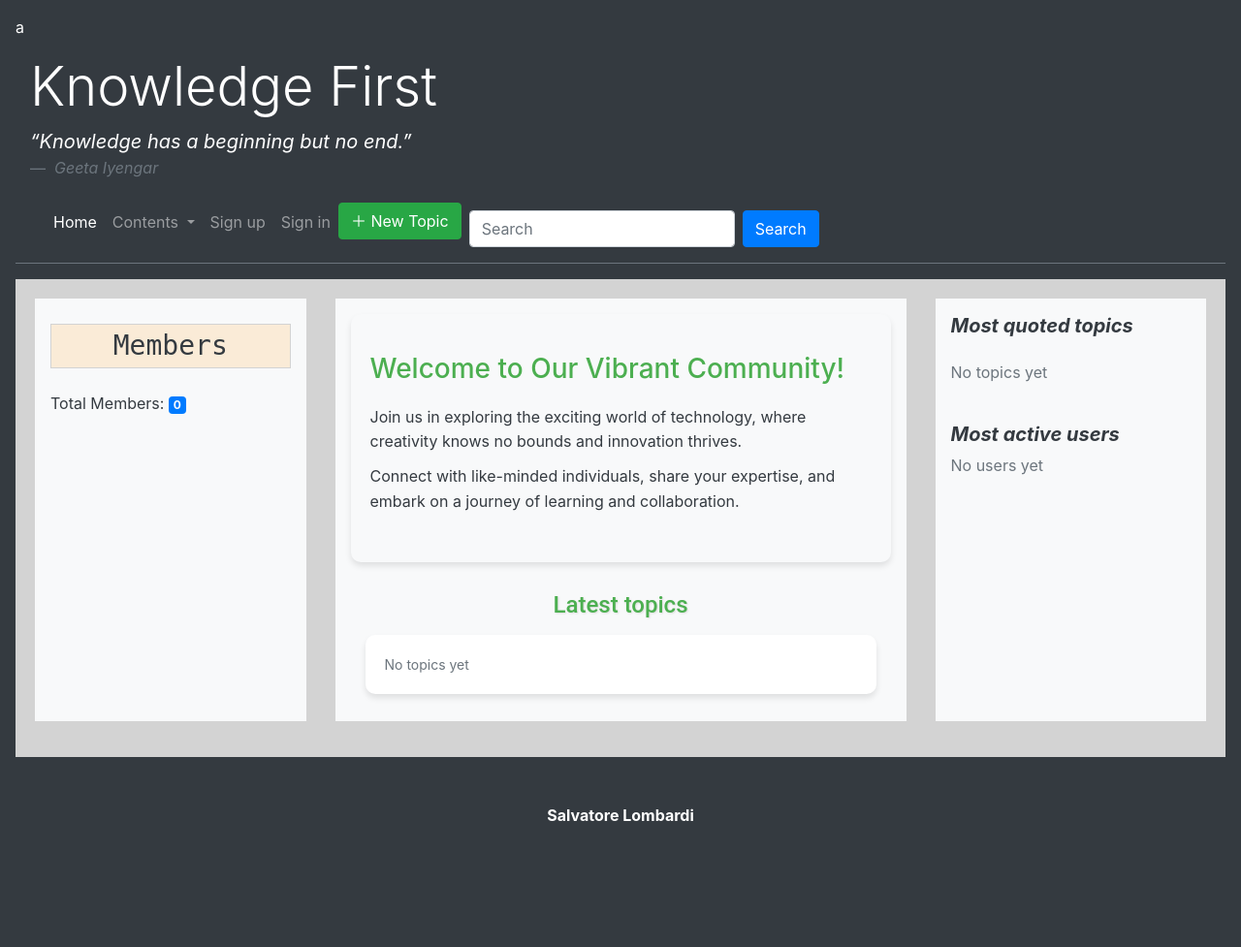
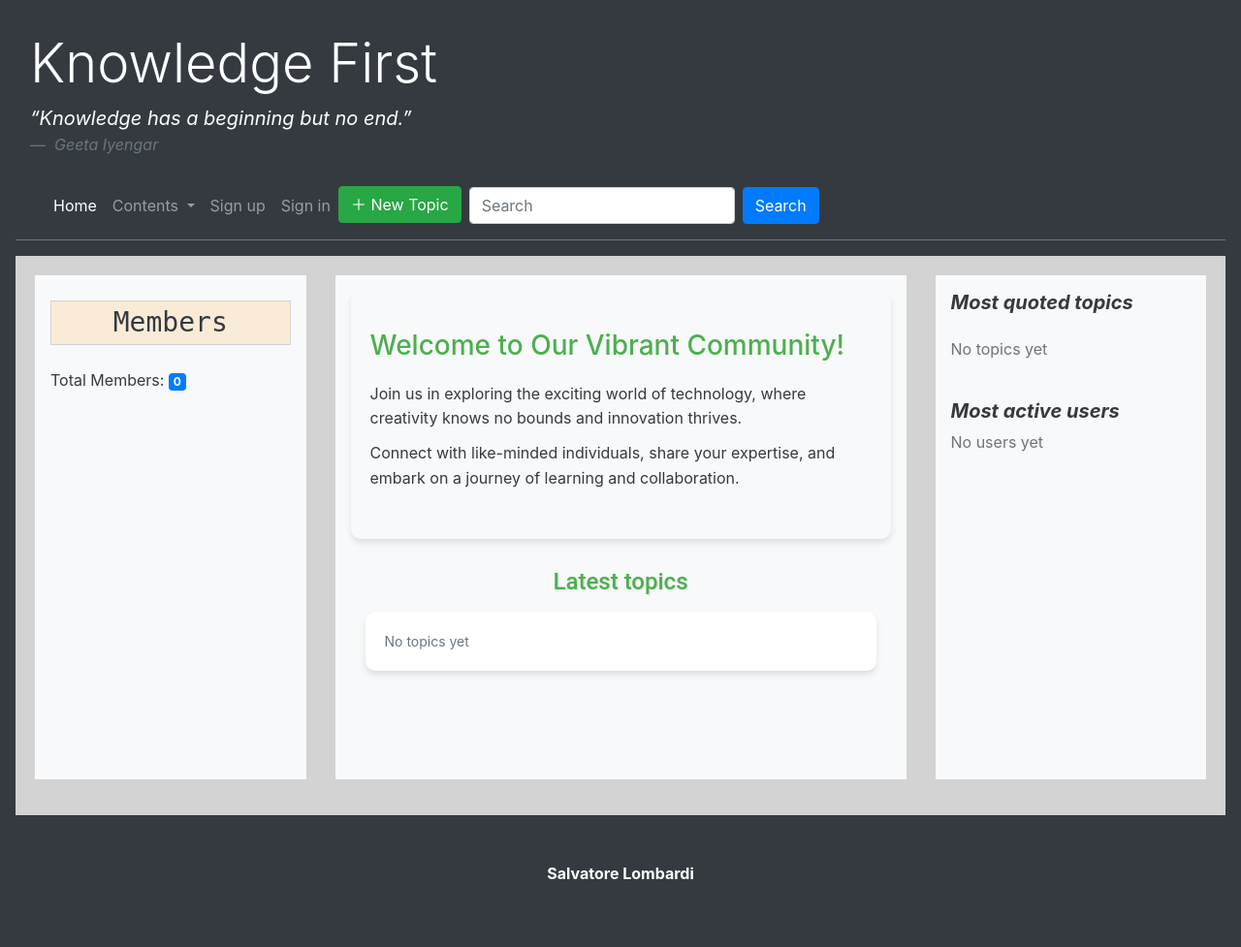
Before and after one commit to Salva05/Knowledge-First, a Django app: page / in a window 1280 px wide. Shown: the whole page at 97% size. Before the commit the page ends 847 px from the top, so only its background shows below. Run offline with Django 5.2, Linux system fonts and the light colour scheme; data that the repository does not hold is empty; some libraries are stand-ins or nearby versions.

Commit message:
fixed minor issues with elements positioning

```diff
--- a/knowledgFirst/forum/templates/index.html
+++ b/knowledgFirst/forum/templates/index.html
@@ -1,4 +1,4 @@
-a{% extends "master.html" %}
+{% extends "master.html" %}
 {% load static %}
 {% load custom_filters %}
 {% block content %}
@@ -9,10 +9,10 @@ a{% extends "master.html" %}
 <link rel="stylesheet" href="{% static 'css/style.css' %}">
 
 <div class="container-fluid ctnr1">
-    <div class="row">
+    <div class="row" id="ctnr2">
         <!-- Highlights Section -->
         <div class="col-md-3 mb-3">
-            <div class="p-3 bg-light text-dark d-flex flex-column h-100" id="overflow">
+            <div class="p-3 bg-light text-dark d-flex flex-column h-100 border-dark" id="overflow">
                 <h3 id="highlights" class="mb-4">
                     Members
                 </h3>
@@ -41,7 +41,7 @@ a{% extends "master.html" %}
 
         <!-- General Informations -->
         <div class="col-md-6 mb-3">
-            <div class="p-3 bg-light text-dark">
+            <div class="p-3 bg-light text-dark border-dark" id="ctnr2">
                 <div class="forum-intro-container">
                     <div class="forum-intro">
                         <div class="intro-text">
@@ -85,7 +85,7 @@ a{% extends "master.html" %}
             </div>
         </div>
         <div class="col-md-3 mb-3">
-            <div class="p-3 bg-light text-dark d-flex flex-column h-100">
+            <div class="p-3 bg-light text-dark d-flex flex-column h-100 border-dark">
                 <h5 class="font-italic mb-4">
                     <b>Most quoted topics</b>
                 </h5>
@@ -215,6 +215,7 @@ a{% extends "master.html" %}
     .ctnr1 {
 		background-color: lightgrey;
         padding: 20px;
+        min-height: 70vh;
 	}
     #overflow {
         overflow-y: auto;
@@ -264,5 +265,8 @@ a{% extends "master.html" %}
         transform: translateY(-5px);
         box-shadow: 0 6px 12px rgba(0, 0, 0, 0.1);
     }
+    #ctnr2 {
+        min-height: 65vh;
+    }
 </style>
 {% endblock %}
--- a/req.txt
+++ b/req.txt
@@ -1,4 +1,4 @@
-asgiref==3.7.2
-Django==5.0.3
+asgiref==3.8.1
+Django==5.0.4
 sqlparse==0.4.4
 tzdata==2024.1
```
Also changed, not shown: knowledgFirst/forum/templates/discussions.html (+7 -2 lines).
